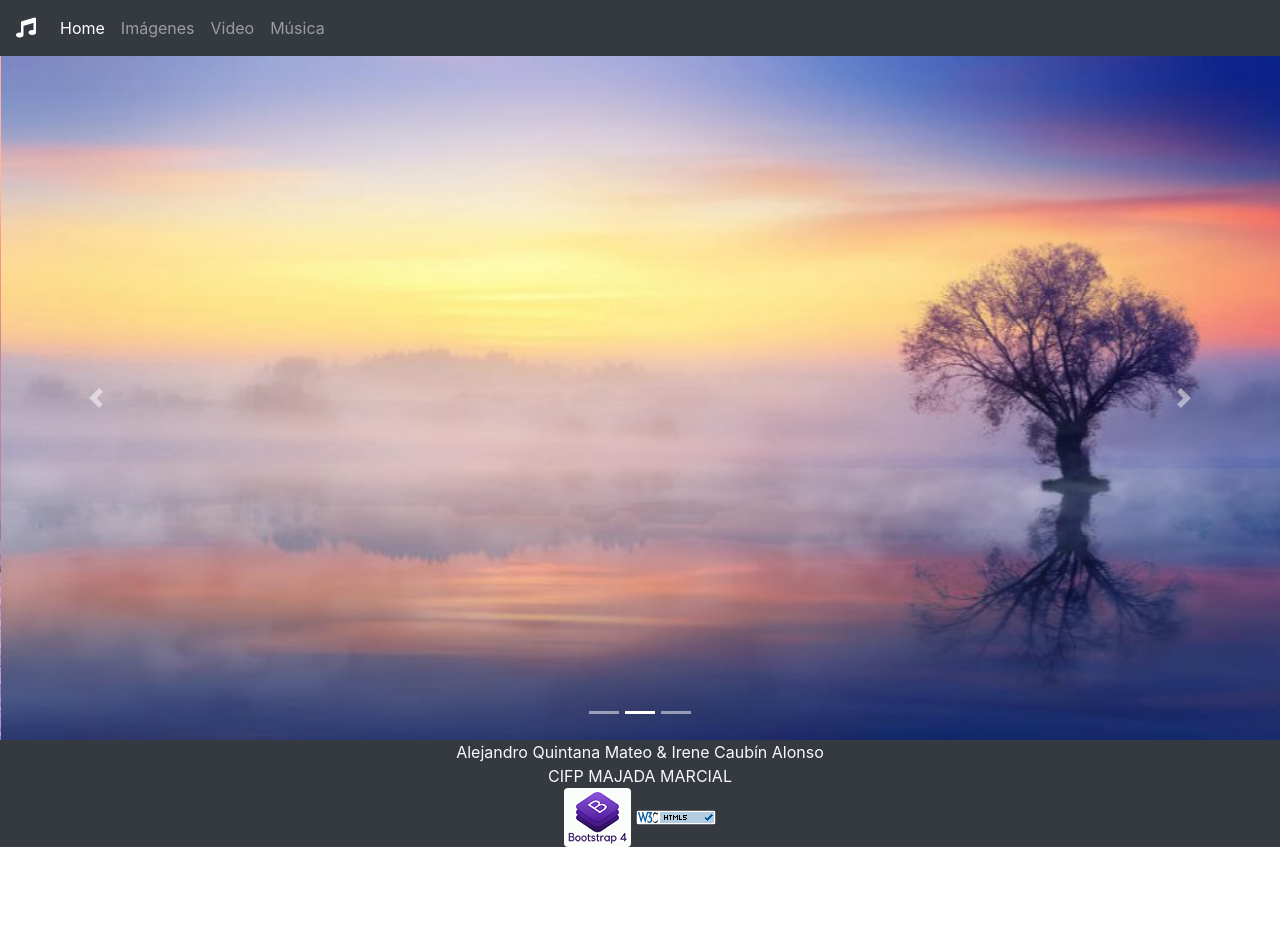
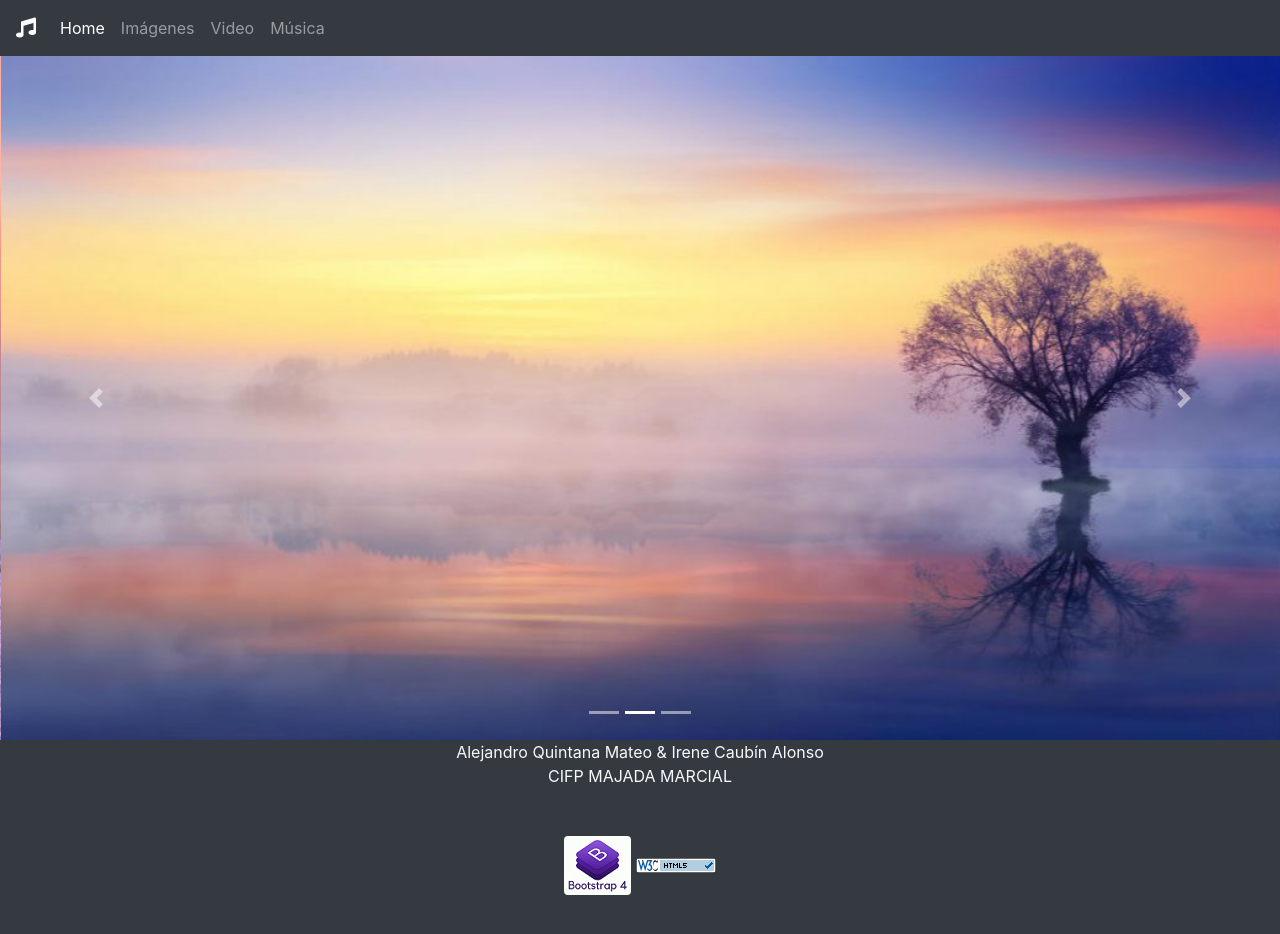
Before and after one commit to alejandroqm23/BootstrapM, a plain HTML site: page index.html in a window 1280 px wide. Before the commit the page ends 847 px from the top, so only its background shows below. Drawn offline with nearby package versions, Linux system fonts and the light colour scheme.

Commit message:
Update index.html

```diff
--- a/index.html
+++ b/index.html
@@ -199,7 +199,7 @@
             CIFP MAJADA MARCIAL
         </div><div>
              <!-- cc -->
-	     <img src="imagenes/bootstrap-4.png" class="rounded">
+	     <img src="imagenes/bootstrap-4.png" class="rounded my-5">
 	     <img src="imagenes/valid_html5_blue.png" class="rounded">
         </div>
     </footer>
```
